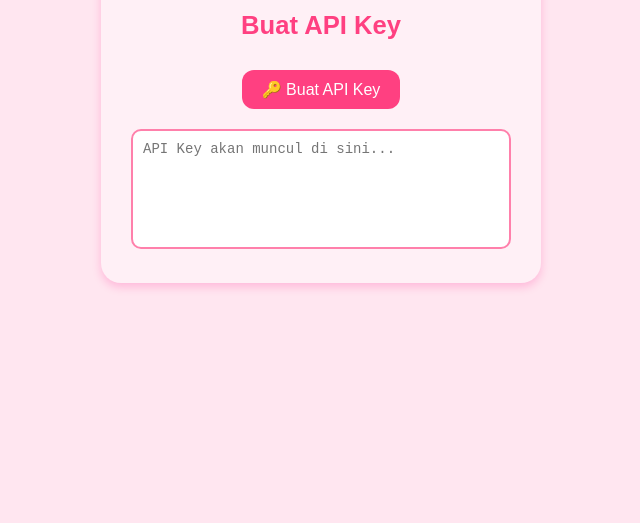
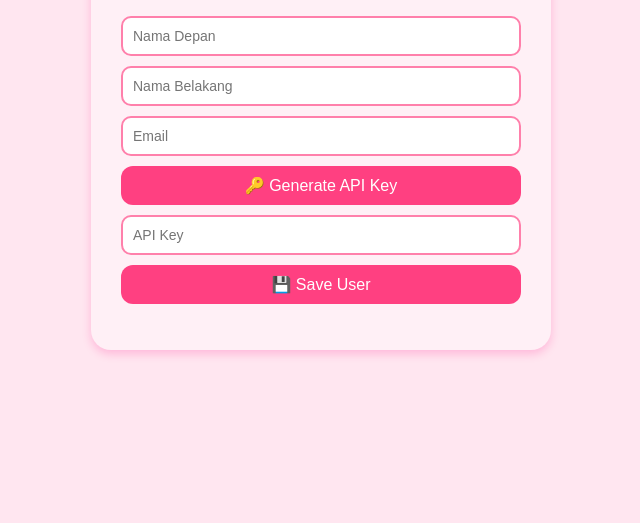
Before and after one commit to syafiraarif/194_APIKey, a website: page public/index.html in a window 1280 px wide. Shown: the part 277-800 px from the top of the page, without its empty margins (319-959 px from the left). Drawn offline with Linux system fonts and the light colour scheme.

Commit message:
mengubah index.html untuk menambahkan agar bisa da column untuk firstname, lastname dan email

```diff
--- a/package.json
+++ b/package.json
@@ -1,5 +1,6 @@
 {
   "dependencies": {
+    "bcryptjs": "^3.0.3",
     "crypto": "^1.0.1",
     "express": "^5.1.0",
     "mysql2": "^3.15.3"
--- a/public/index.html
+++ b/public/index.html
@@ -1,9 +1,10 @@
 <!DOCTYPE html>
 <html lang="id">
+
 <head>
   <meta charset="UTF-8" />
   <meta name="viewport" content="width=device-width, initial-scale=1.0" />
-  <title>Pembuat API Key</title>
+  <title>Buat User + API Key</title>
   <style>
     body {
       font-family: 'Poppins', sans-serif;
@@ -22,15 +23,18 @@
       box-shadow: 0 4px 10px rgba(255, 0, 128, 0.2);
       padding: 30px;
       width: 90%;
-      max-width: 380px;
+      max-width: 400px;
       text-align: center;
-      position: relative;
     }
 
-    h1 {
-      color: #ff4081;
-      margin-bottom: 20px;
-      font-size: 1.6rem;
+    input {
+      width: 100%;
+      padding: 10px;
+      margin-top: 10px;
+      border: 2px solid #ff80ab;
+      border-radius: 10px;
+      font-size: 14px;
+      box-sizing: border-box;
     }
 
     button {
@@ -41,147 +45,59 @@
       padding: 10px 20px;
       font-size: 16px;
       cursor: pointer;
-      transition: all 0.3s ease;
+      transition: 0.3s;
       margin-top: 10px;
+      width: 100%;
     }
 
-    button:hover:not(:disabled) {
+    button:hover {
       background-color: #ff6699;
-      transform: scale(1.03);
-    }
-
-    button:disabled {
-      background-color: #ffb6c1;
-      cursor: not-allowed;
-    }
-
-    .textarea-wrapper {
-      position: relative;
-      margin-top: 20px;
-    }
-
-    textarea {
-      width: 100%;
-      height: 120px;
-      border: 2px solid #ff80ab;
-      border-radius: 10px;
-      padding: 10px;
-      padding-bottom: 40px;
-      font-size: 14px;
-      resize: none;
-      background-color: #fff;
-      color: #333;
-      box-sizing: border-box;
-      outline: none;
-    }
-
-    #btnCopy {
-      position: absolute;
-      bottom: 10px;
-      right: 10px;
-      background-color: #ff4081;
-      border: none;
-      color: white;
-      border-radius: 8px;
-      font-size: 12px;
-      padding: 5px 10px;
-      cursor: pointer;
-      display: none;
-      transition: all 0.3s ease;
-      box-shadow: 0 2px 5px rgba(255, 0, 128, 0.2);
-    }
-
-    #btnCopy:hover {
-      background-color: #ff6699;
-      transform: scale(1.05);
-    }
-
-    .copy-success {
-      color: #4caf50;
-      margin-top: 10px;
-      font-size: 14px;
-      display: none;
-    }
-
-    .error-message {
-      color: #e53935;
-      margin-top: 10px;
-      font-size: 14px;
-      display: none;
     }
   </style>
 </head>
+
 <body>
   <div class="container">
-    <h1>Buat API Key</h1>
-    <button id="btnBuat" onclick="buatApiKey()">🔑 Buat API Key</button>
+    <h1>Buat User</h1>
 
-    <div class="textarea-wrapper">
-      <textarea id="apikey" readonly placeholder="API Key akan muncul di sini..."></textarea>
-      <button id="btnCopy" onclick="copyApiKey()">📋 Copy</button>
-    </div>
+    <input type="text" id="firstname" placeholder="Nama Depan" />
+    <input type="text" id="lastname" placeholder="Nama Belakang" />
+    <input type="email" id="email" placeholder="Email" />
 
-    <p class="copy-success" id="copySuccess">✅ API Key berhasil disalin!</p>
-    <p class="error-message" id="errorMsg">❌ Gagal membuat API Key!</p>
+    <button onclick="generateAPI()">🔑 Generate API Key</button>
+    <input type="text" id="apikey" placeholder="API Key" readonly />
+
+    <button onclick="saveUser()">💾 Save User</button>
+
+    <p id="status" style="margin-top:10px; font-weight:bold;"></p>
   </div>
 
   <script>
-    async function buatApiKey() {
-      const textarea = document.getElementById('apikey');
-      const button = document.getElementById('btnBuat');
-      const copyButton = document.getElementById('btnCopy');
-      const copySuccess = document.getElementById('copySuccess');
-      const errorMsg = document.getElementById('errorMsg');
+    async function generateAPI() {
+      const res = await fetch('/create', { method: 'POST' });
+      const data = await res.json();
 
-      // Reset tampilan
-      button.disabled = true;
-      button.textContent = "⏳ Memproses...";
-      textarea.value = "";
-      copyButton.style.display = "none";
-      copySuccess.style.display = "none";
-      errorMsg.style.display = "none";
-
-      try {
-        const response = await fetch('/create', {
-          method: 'POST',
-          headers: { 'Content-Type': 'application/json' }
-        });
-
-        if (!response.ok) throw new Error('Gagal terhubung ke server');
-
-        const data = await response.json();
-
-        if (data.apiKey) {
-          textarea.value = data.apiKey;
-          copyButton.style.display = "block";
-        } else {
-          textarea.value = "❌ Gagal membuat API Key.";
-          errorMsg.style.display = "block";
-        }
-      } catch (err) {
-        textarea.value = "⚠️ Terjadi kesalahan: " + err.message;
-        errorMsg.style.display = "block";
-      } finally {
-        button.disabled = false;
-        button.textContent = "🔑 Buat API Key";
+      if (data.apiKey) {
+        document.getElementById('apikey').value = data.apiKey;
       }
     }
 
-    function copyApiKey() {
-      const textarea = document.getElementById('apikey');
-      const copyButton = document.getElementById('btnCopy');
-      const copySuccess = document.getElementById('copySuccess');
+    async function saveUser() {
+      const firstname = document.getElementById('firstname').value;
+      const lastname = document.getElementById('lastname').value;
+      const email = document.getElementById('email').value;
+      const apikey = document.getElementById('apikey').value;
 
-      navigator.clipboard.writeText(textarea.value).then(() => {
-        copyButton.textContent = "✔ Disalin";
-        copySuccess.style.display = "block";
+      const res = await fetch('/user/create', {
+        method: 'POST',
+        headers: { 'Content-Type': 'application/json' },
+        body: JSON.stringify({ firstname, lastname, email, apikey })
+      });
 
-        setTimeout(() => {
-          copyButton.textContent = "📋 Copy";
-          copySuccess.style.display = "none";
-        }, 2000);
-      });
+      const data = await res.json();
+      document.getElementById('status').innerText = data.message;
     }
   </script>
 </body>
+
 </html>
```
Also changed, not shown: middleware/hashPassword.js (added), 1 other file.
